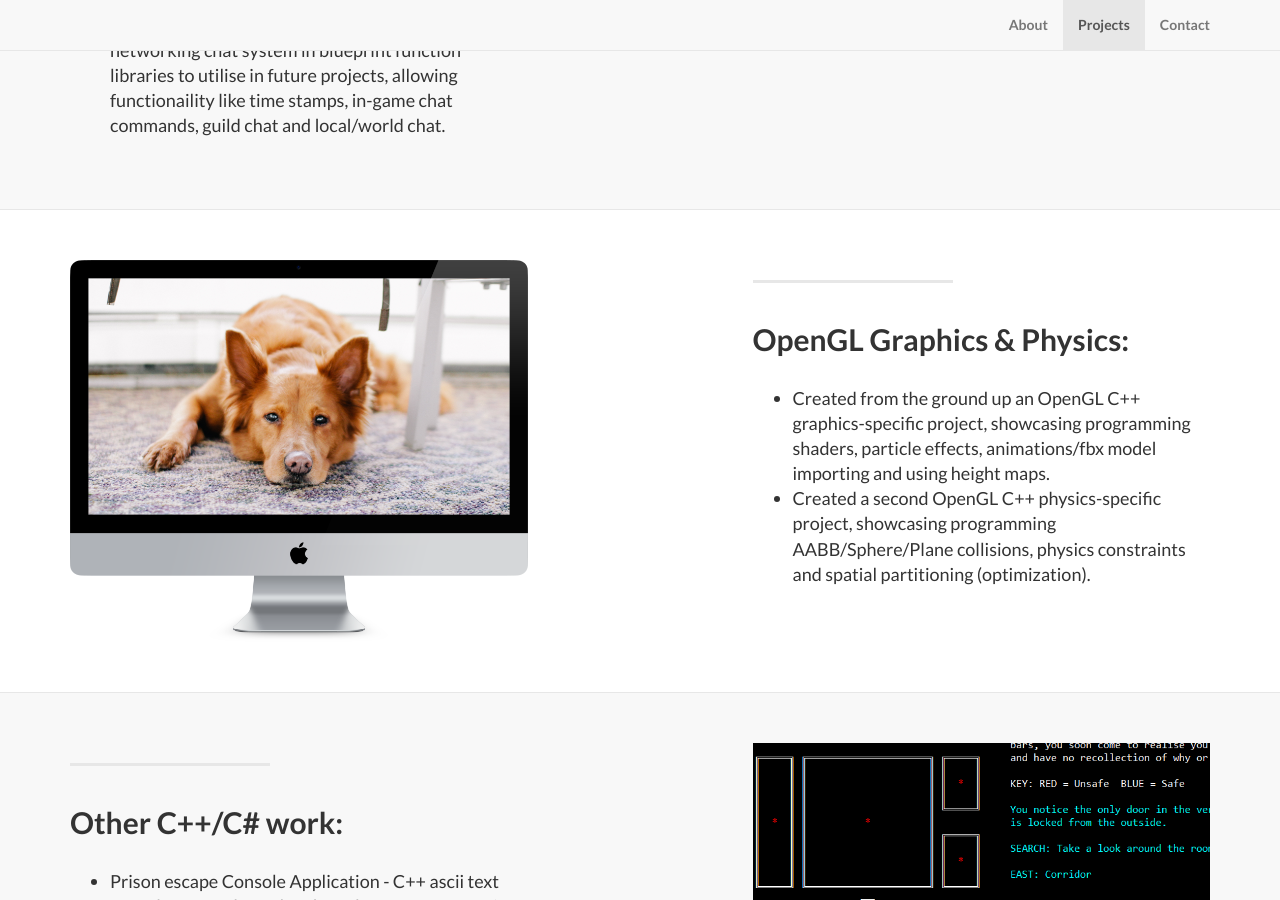
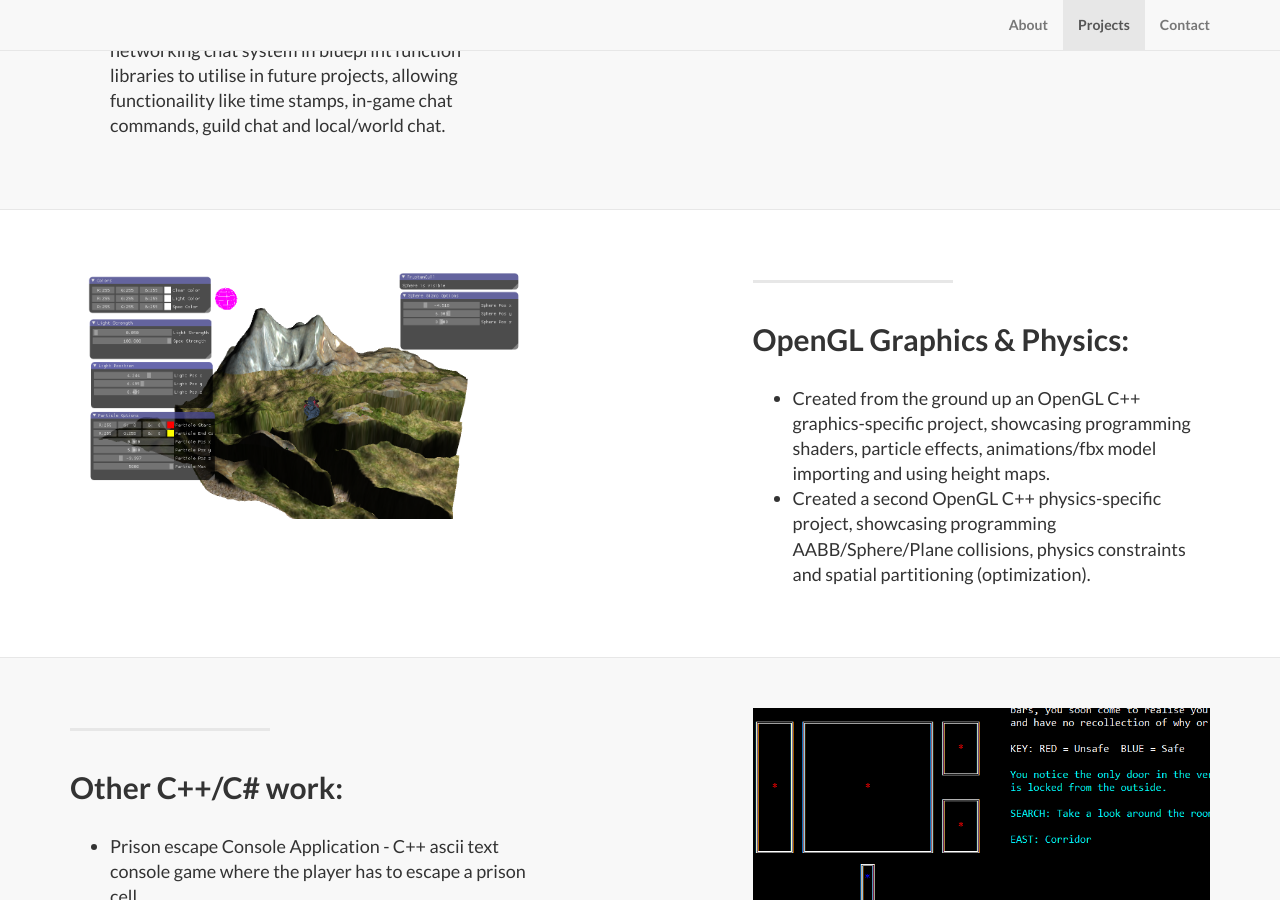
Before and after one commit to kaitlynm1/kaitlynm1.github.io, a Jekyll site: the page built from index.html, in a window 1280 px wide and 900 px high, scrolled down 3500 px. Built offline with Jekyll 4.4.1, drawn with Linux system fonts in a browser that asks for light colours.

Commit message:
Added OpenGL photo

```diff
--- a/_posts/2014-09-25-services-5.markdown
+++ b/_posts/2014-09-25-services-5.markdown
@@ -1,6 +1,6 @@
 ---
 layout: default
-img: dog.png
+img: graphics.png
 category: Projects
 title: OpenGL Graphics & Physics:<br>
 description: |
```
Also changed, not shown: img/services/graphics.png (added).
